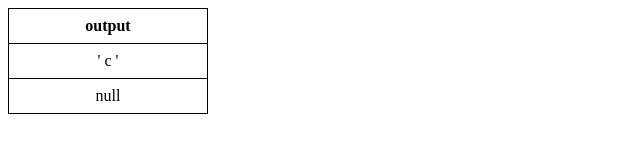
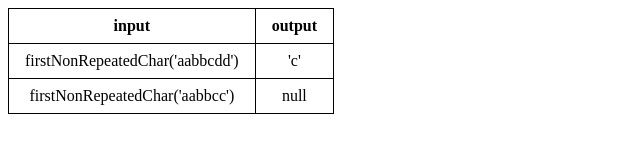
Before and after one commit to acciojob/non-repeating-char-Gokleshchaudhary, a website: page main.html in a window 1280 px wide. Shown: the whole page, without its empty margins (0-640 px from the left). Drawn offline with Linux system fonts and the light colour scheme.

Commit message:
created a submission

```diff
--- a/main.html
+++ b/main.html
@@ -10,12 +10,15 @@
 	<!-- the entire body must be written by student -->
 	<table>
 		<tr>
+			<th> input </th>
 			<th> output </th>
 		</tr>
 		<tr>
-			<td> ' c ' </td>
+			<td> firstNonRepeatedChar('aabbcdd') </td>
+			<td> 'c' </td>
 		</tr>
 		<tr>
+			<td> firstNonRepeatedChar('aabbcc') </td>
 			<td> null </td>
 		</tr>
 	</table>
```
